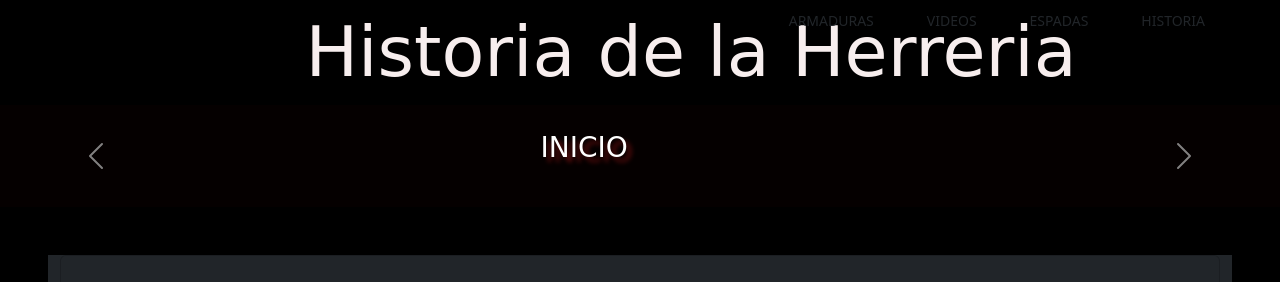
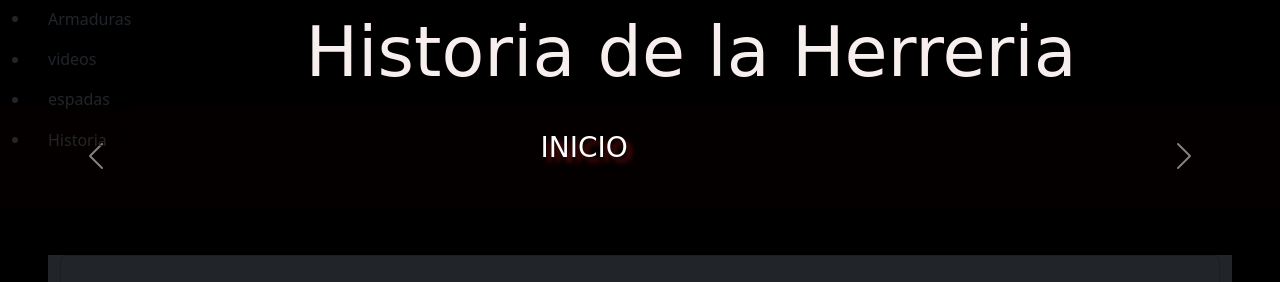
Before and after one commit to Saucedo-e-victor/forga, a website: page page/videos.html in a window 1280 px wide. Shown: the top 282 px of the page. Drawn offline with nearby package versions, Linux system fonts and the light colour scheme; files whose address does not match are found by name; a web font is replaced by a local one.

Commit message:
saucedo version2

```diff
--- a/page/videos.html
+++ b/page/videos.html
@@ -23,12 +23,11 @@
                                 </div>
                           </div>
                 <div class="row fixed-top">
-                                <ul class="boton1 justify-content-end">
-                                        <li><a class="btn btn-sm" href="/page/armaduras.html" role="button">Armaduras<img class="iconos" src="../image/matillo.png" alt="link page armadura"></a></li>
-                                        <li><a class="btn btn-sm" href="/page/chapters.html" role="button">videos<img class="iconos" src="../image/matillo.png" alt="link page videos"></a></li>
-                                        <li><a class="btn btn-sm" href="/page/espadas.html" role="button">espadas<img class="iconos" src="../image/yunque icono.png" alt=" link page Inicio"></a></li>
-                                        <li><a class="btn btn-sm" href="/page/history.html" role="button">Historia<img class="iconos" src="../image/matillo.png" alt="link page historia"></a></li>
-                                </ul>
+                  <li><a class="btn " href="../page/armaduras.html" button type="button">Armaduras<img class="iconos" src="./image/matillo.png" alt="link page armadura"></a></li>
+                  <li><a class="btn " href="../page/videos.html" button type="button">videos<img class="iconos" src="./image/matillo.png" alt="link page Inicio"></a></li>
+                  <li><a class="btn " href="../page/espadas.html" button type="button">espadas<img class="iconos" src="./image/yunque icono.png" alt="link page espadas"></a></li>
+                  <li><a class="btn " href="../page/history.html" button type="button">Historia<img class="iconos" src="./image/matillo.png" alt="link page historia"></a></li>
+                  </ul>
                 </div>
                     <!----- nav-- -->
             <div class="conteiner">
```
Also changed, not shown: index.html (+5 -5 lines), page/armaduras.html (+1 -1 lines), page/espadas.html (+5 -6 lines), page/history.html (+5 -6 lines).
